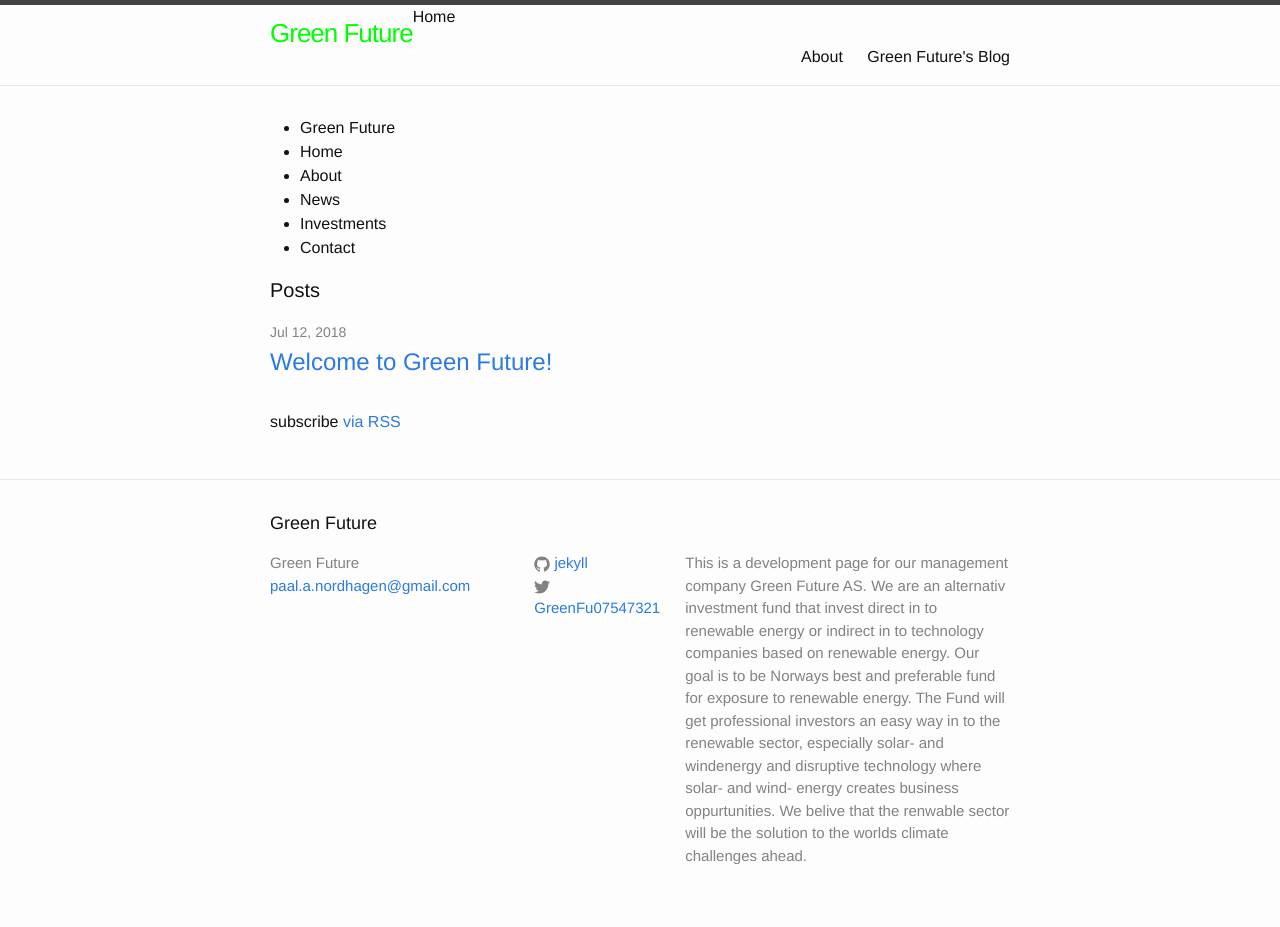
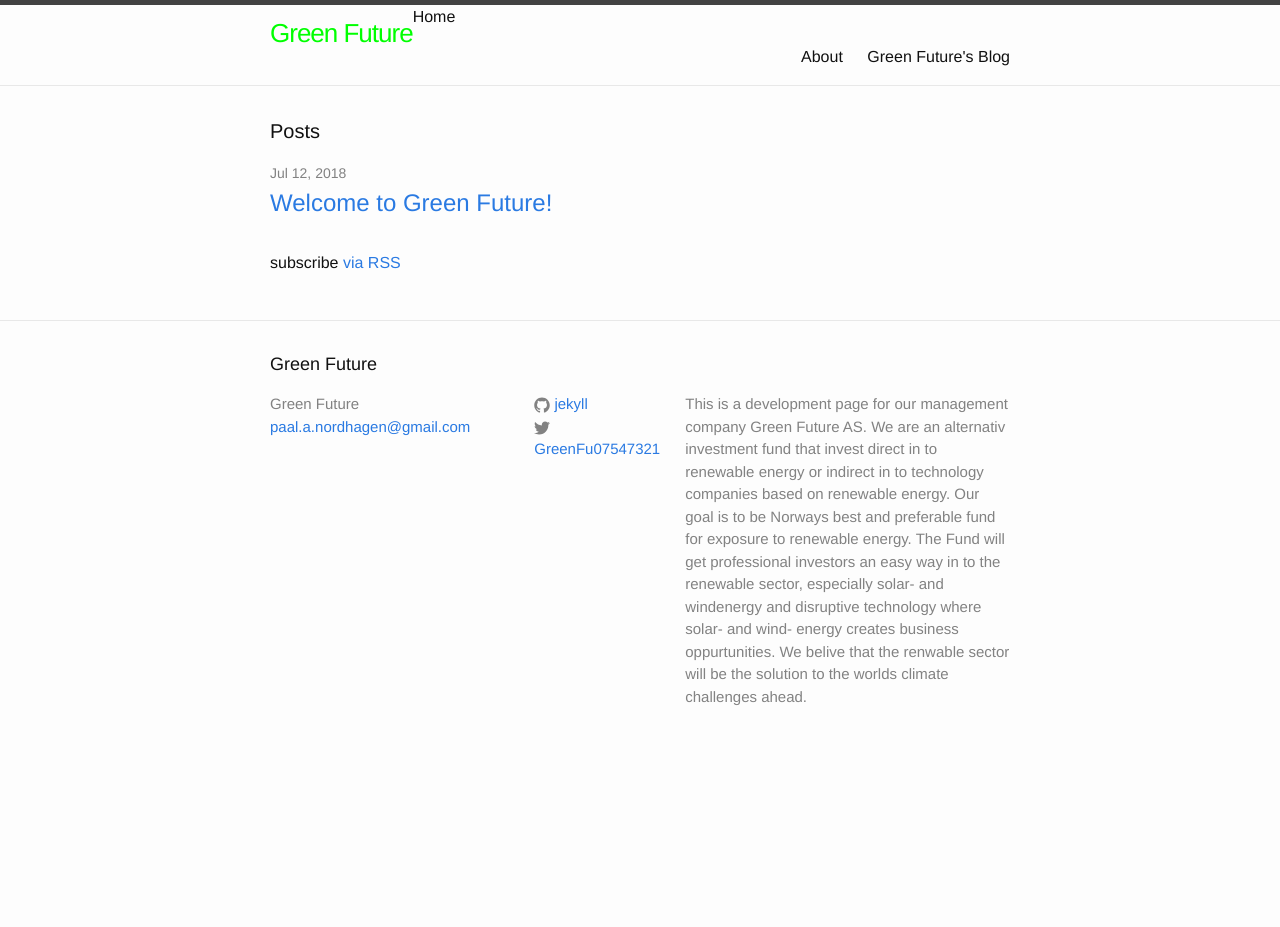
Before and after one commit to Paal-August/Paal-August.github.io, a Jekyll site: the page built from index.html, in a window 1280 px wide. Built offline with Jekyll 4.4.1, drawn with Linux system fonts in a browser that asks for light colours; after the commit the page ends 900 px from its top, so only the background shows below that.

Commit message:
Update index.html

```diff
--- a/index.html
+++ b/index.html
@@ -1,16 +1,6 @@
 ---
 layout: default
 ---
-<div>
-  <ul>
-    <li>Green Future</li>
-    <li>Home</li>
-    <li>About</li>
-    <li>News</li>
-    <li>Investments</li>
-    <li>Contact</li>
-  </ul>
-</div>
 
 <div class="home">
 
```
